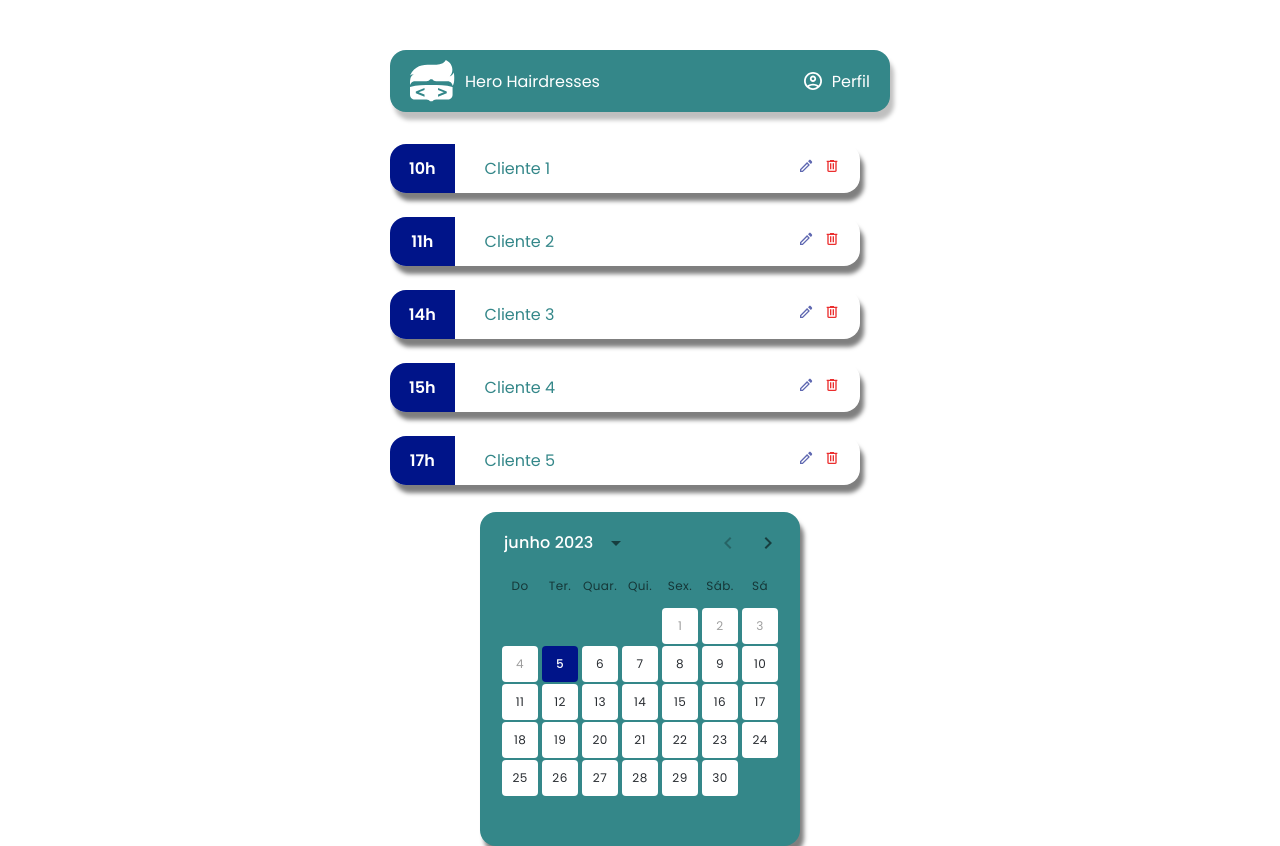
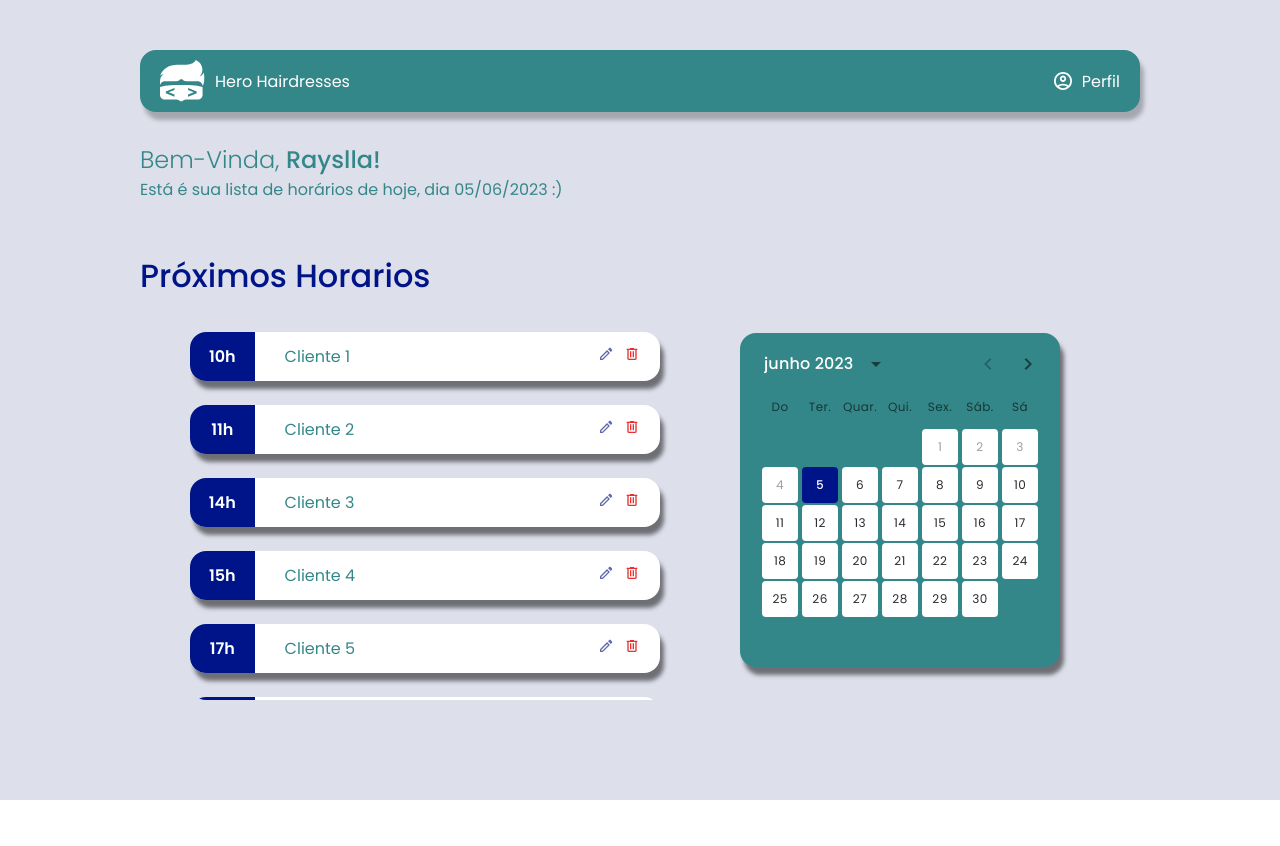
Before and after one commit to raysllaR/hairdresser-front, a React (Vite) app: page / in a window 1280 px wide. After the commit the page ends 800 px from the top, so only its background shows below. Built offline with nearby package versions, Linux system fonts and the light colour scheme.

Commit message:
feat: add infos de titulo a home

```diff
--- a/src/components/pages/Home/index.tsx
+++ b/src/components/pages/Home/index.tsx
@@ -1,4 +1,4 @@
-import React from "react";
+import React, { useState } from "react";
 import "./style.css";
 import Header from "../../shared/Header";
 import HorariosList from "../../shared/HorariosList";
@@ -29,15 +29,39 @@ const Home: React.FC = () => {
 			horario: new Date("2023-06-03T17:00:00"),
 			cliente: "Cliente 5",
 		},
+		{
+			horario: new Date("2023-06-03T17:00:00"),
+			cliente: "Cliente 6",
+		},
+		{
+			horario: new Date("2023-06-03T17:00:00"),
+			cliente: "Cliente 7",
+		},
 	];
 
+	const [date, setDate] = useState<Date>(new Date());
+
 	return (
-		<div id="home">
-			<div className="body">
-				<Header />
-				<div className="container-home">
-					<HorariosList listHorarios={mockListHorario} />
-					<Calendar />
+		<div
+			id="home"
+			className="page">
+			<Header />
+			<div className="container-home">
+				<div className="container-title">
+					<h2 className="title">
+						Bem-Vinda, <strong>Rayslla!</strong>
+					</h2>
+					<span>
+						Está é sua lista de horários de hoje, dia{" "}
+						{date.toLocaleDateString("pt-BR")} :)
+					</span>
+				</div>
+				<div className="items">
+					<h1>Próximos Horarios</h1>
+					<div className="container-body">
+						<HorariosList listHorarios={mockListHorario} />
+						<Calendar />
+					</div>
 				</div>
 			</div>
 		</div>
```
